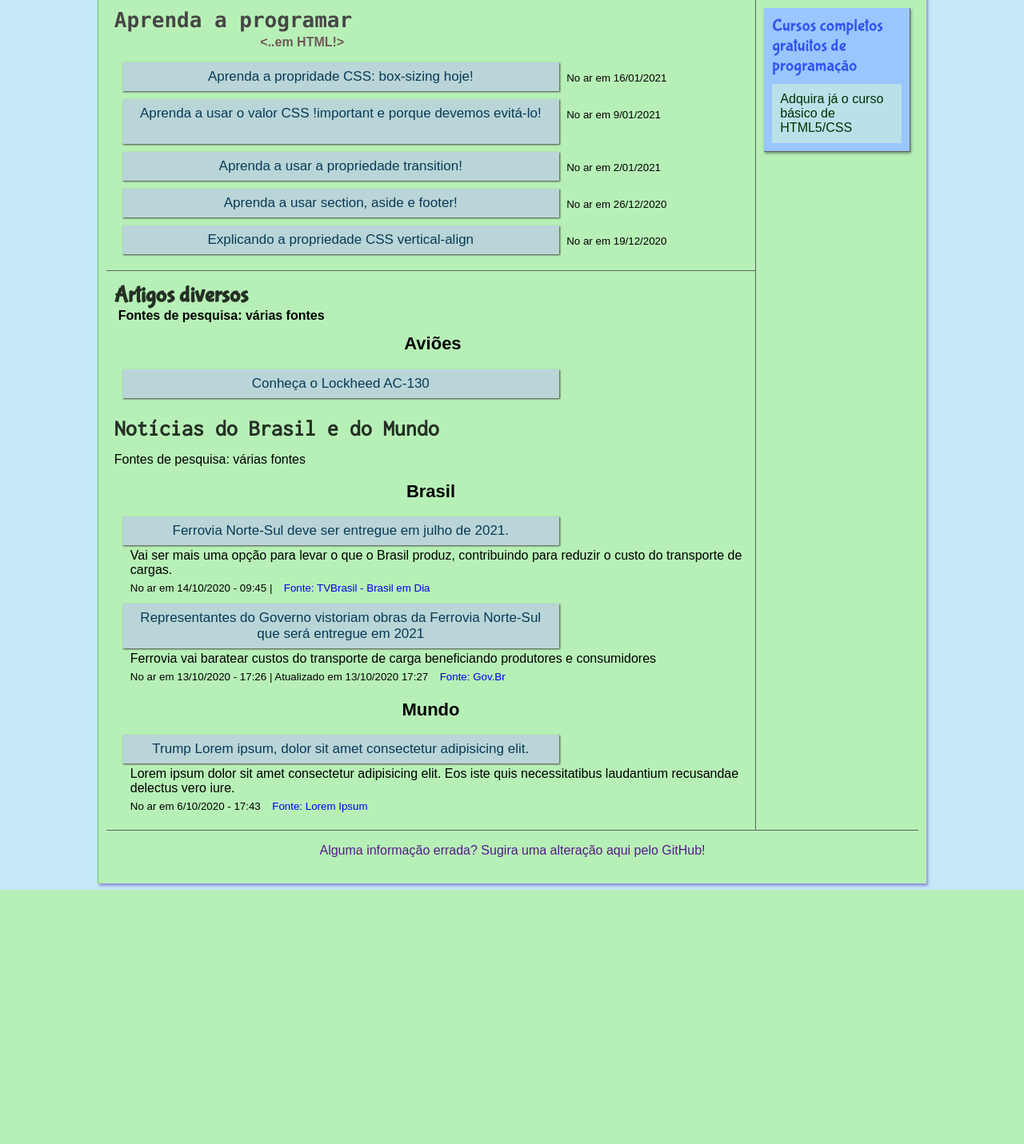
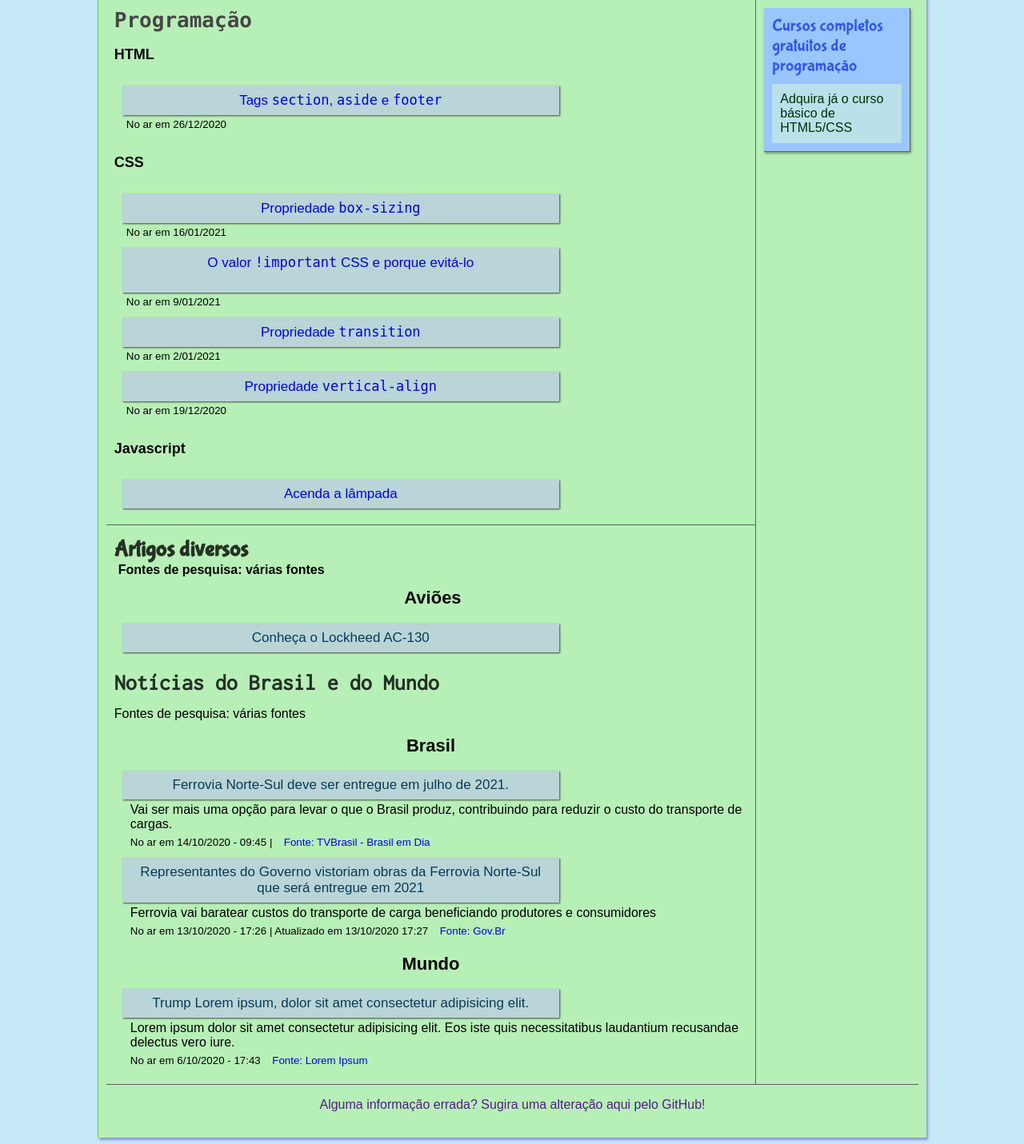
Before and after one commit to viniciusvw22/viniciustutoriais, a PHP site: page / in a window 1280 px wide. Shown: the part 169-1600 px from the top of the page at 80% size. Before the commit the page ends 1282 px from the top, so only its background shows below. Run offline with PHP 8.4, Linux system fonts and the light colour scheme.

Commit message:
Added acenda-lampada.html
Added acenda-lampada.html and added section for each programming language

```diff
--- a/_css/home.css
+++ b/_css/home.css
@@ -72,7 +72,7 @@ article {
   margin: 10px 0px 10px 10px;
 }
 
-article h3 {
+article h3, article h4 {
   /*background-color: rgba(198, 193, 219, 0.733);*/
   background-color: rgba(188, 188, 248, 0.5);
   padding: 8px;
@@ -87,7 +87,7 @@ article h3 {
   transition: width 1s;
 }
 
-article h3:hover {
+article h3:hover, article h4:hover {
   background-color: rgb(202, 250, 170);
   width: 638px;
 }
--- a/home.php
+++ b/home.php
@@ -24,39 +24,58 @@
     <div id="conteudos">
       <main id="artigos-programacao">
         <header>
-          <h2 class="aprenda-programar">Aprenda a programar</h2>
-          <p class="direita">&lt;..em HTML!&gt;</p>
+          <h2 class="aprenda-programar">Programação</h2>
         </header>
+
+        <section id="html">
+          <h3>HTML</h3>
           <article>
-          <h3><a href="_programacao/box-sizing.php">Aprenda a propridade CSS: box-sizing hoje! </a></h3>
+            <h4><a href="_programacao/explicando-section-nav-footer.php">Tags <code>section</code>, <code>aside</code> e <code>footer</code></a></h4>
+            <footer>
+              <p>No ar em 26/12/2020</p>
+            </footer>
+          </article>
+
+        </section>
+
+        <section id="css">
+          <h3>CSS</h3>
+          <article>
+            <h4><a href="_programacao/box-sizing.php">Propriedade <code>box-sizing</code></a></h4>
             <footer>
               <p>No ar em 16/01/2021</p>
             </footer>
           </article>
           <article>
-          <h3 class="caixa-maior"><a href="_programacao/declaracao-important.html">Aprenda a usar o valor CSS !important e porque devemos evi&shy;tá&shy;-lo!</a></h3>
+            <h4 class="caixa-maior"><a href="_programacao/declaracao-important.html">O valor <code>!important</code> CSS e porque evi&shy;tá&shy;-lo</a></h4>
             <footer>
               <p>No ar em 9/01/2021</p>
             </footer>
           </article>
           <article>
-          <h3><a href="_programacao/explicando-transition.html">Aprenda a usar a propriedade transition!</a></h3>
+            <h4><a href="_programacao/explicando-transition.html">Propriedade <code>transition</code></a></h4>
             <footer>
               <p>No ar em 2/01/2021</p>
             </footer>
           </article>
           <article>
-          <h3><a href="_programacao/explicando-section-nav-footer.php">Aprenda a usar section, aside e footer!</a></h3>
-          <footer>
-            <p>No ar em 26/12/2020</p>
-          </footer>
-        </article>
-        <article>
-          <h3><a href="_programacao/vertical-align.php">Explicando a propriedade CSS vertical-align</a></h3>
+            <h4><a href="_programacao/vertical-align.php">Propriedade <code>vertical-align</code></a></h4>
             <footer>
               <p>No ar em 19/12/2020</p>
             </footer>
           </article>
+        </section>
+
+        <section id="javascript">
+          <h3>Javascript</h3>
+          <article>
+            <h4><a href="_programacao/_javascript/acenda-lampada.html">Acenda a lâmpada</a></h4>
+
+          </article>
+        </section>
+
+
+
       </main>
       <aside id="adquira-cursos">
         <h3>Cursos completos gratuitos de programação</h3>
```
Also changed, not shown: _programacao/_javascript/acenda-lampada.html (added, +30 -0 lines), _programacao/_javascript/_imagens/lampada-acesa.jpg (added), _programacao/_javascript/_imagens/lampada-apagada.jpg (added), _programacao/_javascript/_imagens/lampada-quebrada.jpg (added). Lines whose indentation alone changed are shown as unchanged.
